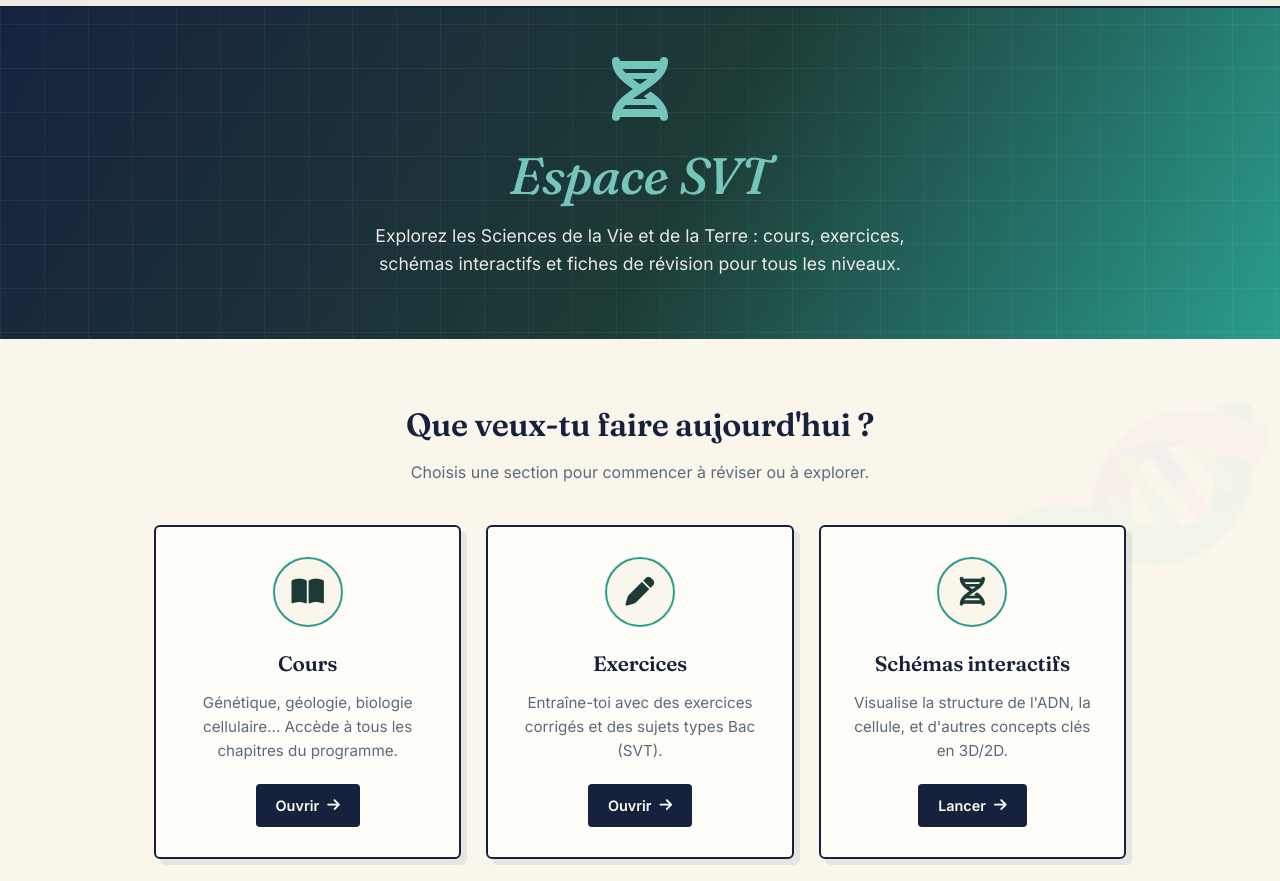
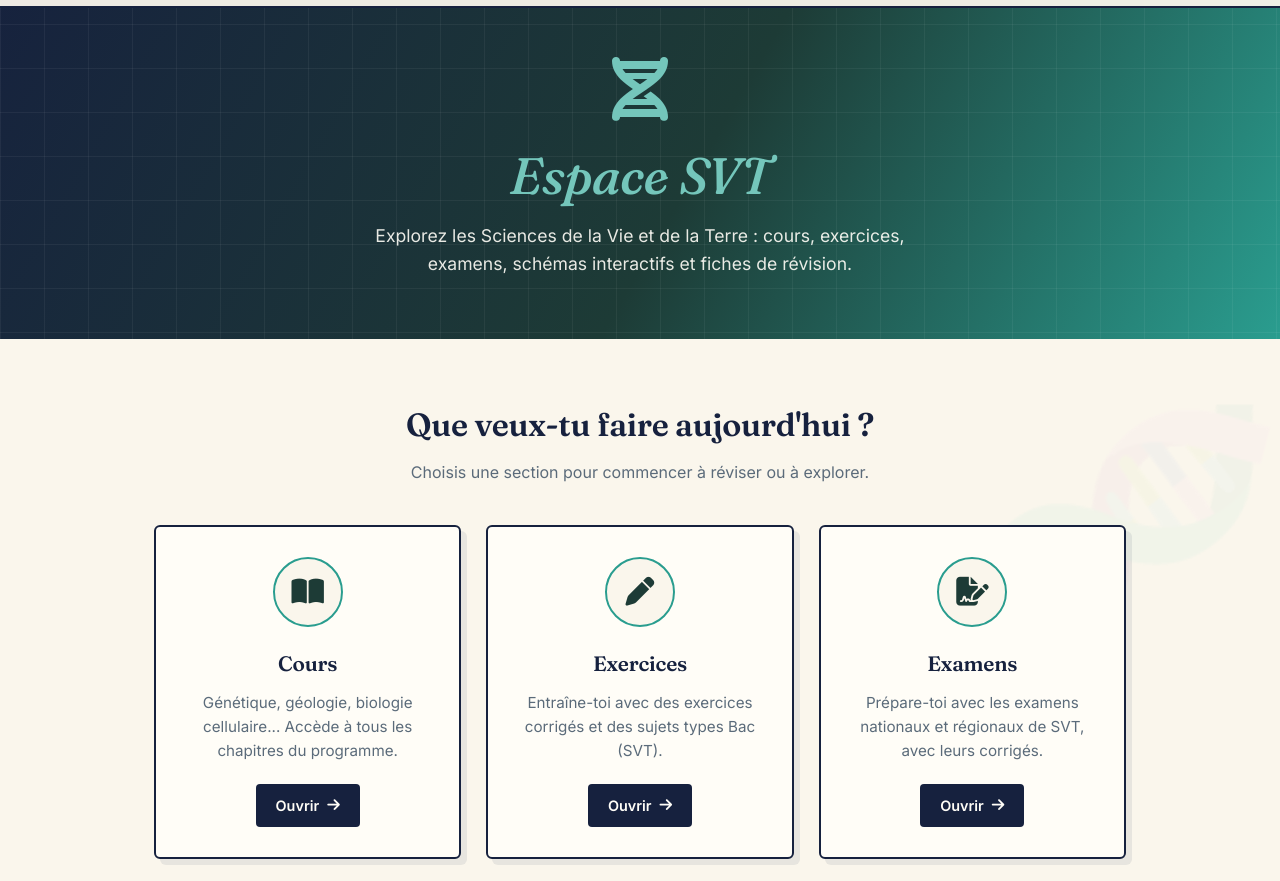
Before and after one commit to a-saliki-pc/a.saliki.pc, a plain HTML site: page svt/index.html in a window 1280 px wide. Shown: the part 64-945 px from the top of the page. Drawn offline with Linux system fonts and the light colour scheme.

Commit message:
Update description and add exams section in HTML

```diff
--- a/svt/index.html
+++ b/svt/index.html
@@ -4,7 +4,7 @@
 <meta charset="UTF-8">
 <meta name="viewport" content="width=device-width, initial-scale=1.0">
 <title>Pôle SVT | DARRSSY</title>
-<meta name="description" content="Espace dédié aux Sciences de la Vie et de la Terre : cours, exercices, schémas interactifs et fiches de révision.">
+<meta name="description" content="Espace dédié aux Sciences de la Vie et de la Terre : cours, exercices, examens, schémas interactifs et fiches de révision.">
 <link rel="icon" type="image/png" href="../assets/logo-darrssy.png">
 <link href="https://fonts.googleapis.com/css2?family=Fraunces:ital,opsz,wght@0,9..144,400;0,9..144,600;0,9..144,700;1,9..144,500&family=Inter:wght@400;500;600;700;800&family=JetBrains+Mono:wght@400;500;700&family=Tajawal:wght@400;500;700;800&display=swap" rel="stylesheet">
 <link rel="stylesheet" href="https://cdnjs.cloudflare.com/ajax/libs/font-awesome/6.4.0/css/all.min.css">
@@ -19,18 +19,11 @@
 }
 * { margin: 0; padding: 0; box-sizing: border-box; }
 html { scroll-behavior: smooth; }
-body {
-  font-family: 'Inter', 'Tajawal', sans-serif;
-  background: linear-gradient(rgba(22,33,62,0.1) 0.5px, transparent 0.5px), linear-gradient(90deg, rgba(22,33,62,0.1) 0.5px, transparent 0.5px), linear-gradient(rgba(22,33,62,0.028) 0.5px, transparent 0.5px), linear-gradient(90deg, rgba(22,33,62,0.028) 0.5px, transparent 0.5px), var(--light);
-  background-size: 50px 50px, 50px 50px, 10px 10px, 10px 10px, auto;
-  background-position: -1px -1px, -1px -1px, -1px -1px, -1px -1px, 0 0;
-  color: var(--ink); line-height: 1.6; overflow-x: hidden;
-}
+body { font-family: 'Inter', 'Tajawal', sans-serif; background: linear-gradient(rgba(22,33,62,0.1) 0.5px, transparent 0.5px), linear-gradient(90deg, rgba(22,33,62,0.1) 0.5px, transparent 0.5px), linear-gradient(rgba(22,33,62,0.028) 0.5px, transparent 0.5px), linear-gradient(90deg, rgba(22,33,62,0.028) 0.5px, transparent 0.5px), var(--light); background-size: 50px 50px, 50px 50px, 10px 10px, 10px 10px, auto; background-position: -1px -1px, -1px -1px, -1px -1px, -1px -1px, 0 0; color: var(--ink); line-height: 1.6; overflow-x: hidden; }
 [dir="rtl"] body { font-family: 'Tajawal', 'Inter', sans-serif; }
 h1, h2, h3 { font-family: 'Fraunces', 'Tajawal', serif; letter-spacing: -0.01em; }
 a { text-decoration: none; color: inherit; }
 
-/* NAV */
 nav { position: fixed; top: 0; left: 0; right: 0; background: rgba(250, 246, 236, 0.95); backdrop-filter: blur(10px); border-bottom: 2px solid var(--ink); z-index: 1000; padding: 10px 5%; display: flex; justify-content: space-between; align-items: center; }
 .logo { display: flex; align-items: center; gap: 12px; }
 .logo-img-wrap { width: 50px; height: 50px; border-radius: 50%; background: var(--white); padding: 2px; border: 2px solid var(--ink); outline: 1px dashed var(--accent); outline-offset: 3px; }
@@ -44,7 +37,6 @@ nav { position: fixed; top: 0; left: 0; right: 0; background: rgba(250, 246, 236
 .btn-back { background: var(--ink); color: var(--white); padding: 8px 18px; border-radius: var(--radius-sm); font-weight: 600; font-size: 0.9rem; transition: var(--transition); display: flex; align-items: center; gap: 6px; border: 2px solid var(--ink); }
 .btn-back:hover { background: var(--white); color: var(--ink); }
 
-/* HERO SVT */
 .hero-svt { min-height: 50vh; background: var(--gradient); display: flex; align-items: center; justify-content: center; padding: 130px 5% 60px; color: var(--white); text-align: center; position: relative; overflow: hidden; }
 .hero-svt::before { content: ''; position: absolute; inset: 0; background-image: linear-gradient(rgba(255,255,255,0.05) 1px, transparent 1px), linear-gradient(90deg, rgba(255,255,255,0.05) 1px, transparent 1px); background-size: 44px 44px; pointer-events: none; }
 .hero-content { position: relative; z-index: 2; max-width: 800px; }
@@ -54,14 +46,12 @@ nav { position: fixed; top: 0; left: 0; right: 0; background: rgba(250, 246, 236
 .hero-svt h1 span { color: #74c6bb; font-style: italic; }
 .hero-svt p { font-size: 1.1rem; opacity: 0.9; max-width: 560px; margin: 0 auto; }
 
-/* DASHBOARD */
 .dashboard-section { padding: 60px 5%; max-width: 1100px; margin: 0 auto; }
 .dashboard-title { text-align: center; margin-bottom: 40px; }
 .dashboard-title h2 { font-size: 2rem; font-weight: 600; margin-bottom: 10px; }
 .dashboard-title p { color: var(--gray); }
 
 .menu-grid { display: grid; grid-template-columns: repeat(auto-fit, minmax(280px, 1fr)); gap: 25px; }
-
 .menu-card { background: var(--white); border: 2px solid var(--ink); border-radius: var(--radius); padding: 30px; box-shadow: var(--shadow); transition: var(--transition); display: flex; flex-direction: column; text-align: center; cursor: pointer; position: relative; overflow: hidden; }
 .menu-card:hover { transform: translateY(-5px); box-shadow: var(--shadow-lg); border-color: #2a9d8f; }
 .menu-icon { width: 70px; height: 70px; border-radius: 50%; background: var(--light); border: 2px solid #2a9d8f; display: flex; align-items: center; justify-content: center; font-size: 1.8rem; color: #1d3b36; margin: 0 auto 20px; transition: var(--transition); }
@@ -85,7 +75,6 @@ nav { position: fixed; top: 0; left: 0; right: 0; background: rgba(250, 246, 236
 <body>
 
 <nav>
-  <!-- Lien corrigé pour retourner au site principal -->
   <a href="../index.html" class="logo">
     <div class="logo-img-wrap"><img src="../assets/logo-darrssy.png" alt="DARRSSY"></div>
     <div class="logo-texte">
@@ -106,7 +95,7 @@ nav { position: fixed; top: 0; left: 0; right: 0; background: rgba(250, 246, 236
   <div class="hero-content">
     <i class="fas fa-dna hero-icon"></i>
     <h1><span data-i18n="hero.title1">Espace</span> <span data-i18n="hero.title2">SVT</span></h1>
-    <p data-i18n="hero.desc">Explorez les Sciences de la Vie et de la Terre : cours, exercices, schémas interactifs et fiches de révision pour tous les niveaux.</p>
+    <p data-i18n="hero.desc">Explorez les Sciences de la Vie et de la Terre : cours, exercices, examens, schémas interactifs et fiches de révision.</p>
   </div>
 </section>
 
@@ -135,7 +124,15 @@ nav { position: fixed; top: 0; left: 0; right: 0; background: rgba(250, 246, 236
       <div class="menu-btn"><span data-i18n="dash.btn.open">Ouvrir</span> <i class="fas fa-arrow-right"></i></div>
     </a>
 
-    <!-- 3. SCHEMAS INTERACTIFS -->
+    <!-- 3. EXAMENS -->
+    <a href="svt-examens.html" class="menu-card">
+      <div class="menu-icon"><i class="fas fa-file-signature"></i></div>
+      <h3 data-i18n="dash.exams.title">Examens</h3>
+      <p data-i18n="dash.exams.desc">Prépare-toi avec les examens nationaux et régionaux de SVT, avec leurs corrigés.</p>
+      <div class="menu-btn"><span data-i18n="dash.btn.open">Ouvrir</span> <i class="fas fa-arrow-right"></i></div>
+    </a>
+
+    <!-- 4. SCHEMAS INTERACTIFS -->
     <a href="svt-schemas.html" class="menu-card">
       <div class="menu-icon"><i class="fas fa-dna"></i></div>
       <h3 data-i18n="dash.schemas.title">Schémas interactifs</h3>
@@ -143,7 +140,7 @@ nav { position: fixed; top: 0; left: 0; right: 0; background: rgba(250, 246, 236
       <div class="menu-btn"><span data-i18n="dash.btn.launch">Lancer</span> <i class="fas fa-arrow-right"></i></div>
     </a>
 
-    <!-- 4. FICHES DE FORMULES / LOIS -->
+    <!-- 5. FICHES DE FORMULES / LOIS -->
     <a href="svt-formules.html" class="menu-card">
       <div class="menu-icon"><i class="fas fa-scroll"></i></div>
       <h3 data-i18n="dash.formules.title">Lois et formules</h3>
@@ -161,10 +158,11 @@ const trad = {
   fr: {
     'nav.back': 'Retour au site',
     'hero.title1': 'Espace', 'hero.title2': 'SVT',
-    'hero.desc': 'Explorez les Sciences de la Vie et de la Terre : cours, exercices, schémas interactifs et fiches de révision pour tous les niveaux.',
+    'hero.desc': 'Explorez les Sciences de la Vie et de la Terre : cours, exercices, examens, schémas interactifs et fiches de révision.',
     'dash.title': 'Que veux-tu faire aujourd\'hui ?', 'dash.desc': 'Choisis une section pour commencer à réviser ou à explorer.',
     'dash.cours.title': 'Cours', 'dash.cours.desc': 'Génétique, géologie, biologie cellulaire... Accède à tous les chapitres du programme.',
     'dash.exos.title': 'Exercices', 'dash.exos.desc': 'Entraîne-toi avec des exercices corrigés et des sujets types Bac (SVT).',
+    'dash.exams.title': 'Examens', 'dash.exams.desc': 'Prépare-toi avec les examens nationaux et régionaux de SVT, avec leurs corrigés.',
     'dash.schemas.title': 'Schémas interactifs', 'dash.schemas.desc': 'Visualise la structure de l\'ADN, la cellule, et d\'autres concepts clés en 3D/2D.',
     'dash.formules.title': 'Lois et formules', 'dash.formules.desc': 'Lois de la génétique, formules de géologie et constantes biologiques essentielles.',
     'dash.btn.open': 'Ouvrir', 'dash.btn.launch': 'Lancer', 'dash.btn.consult': 'Consulter'
@@ -172,10 +170,11 @@ const trad = {
   ar: {
     'nav.back': 'العودة للموقع',
     'hero.title1': 'فضاء', 'hero.title2': 'علوم الحياة والأرض',
-    'hero.desc': 'استكشف علوم الحياة والأرض: دروس، تمارين، رسوم تفاعلية وبطاقات مراجعة لجميع المستويات.',
+    'hero.desc': 'استكشف علوم الحياة والأرض: دروس، تمارين، امتحانات، رسوم تفاعلية وبطاقات مراجعة لجميع المستويات.',
     'dash.title': 'ماذا تريد أن تفعل اليوم؟', 'dash.desc': 'اختر قسماً لتبدأ المراجعة أو الاستكشاف.',
     'dash.cours.title': 'الدروس', 'dash.cours.desc': 'الوراثة، الجيولوجيا، علم الأحياء الخلوي... تصفح جميع دروس المقرر.',
     'dash.exos.title': 'التمارين', 'dash.exos.desc': 'تدرب مع تمارين مصححة ومواضيع امتحانات وطنية (علوم الحياة).',
+    'dash.exams.title': 'الامتحانات', 'dash.exams.desc': 'استعد مع الامتحانات الوطنية والجهوية لعلوم الحياة والأرض، مع حلولها.',
     'dash.schemas.title': 'رسوم تفاعلية', 'dash.schemas.desc': 'شاهد بنية الحمض النووي DNA، الخلية، ومفاهيم أساسية أخرى.',
     'dash.formules.title': 'القوانين والصيغ', 'dash.formules.desc': 'قوانين الوراثة، صيغ الجيولوجيا والثوابت البيولوجية الأساسية.',
     'dash.btn.open': 'فتح', 'dash.btn.launch': 'تشغيل', 'dash.btn.consult': 'استعراض'
```
